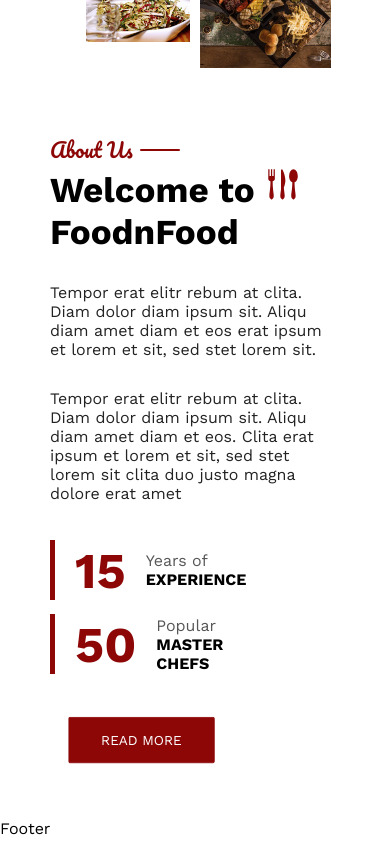
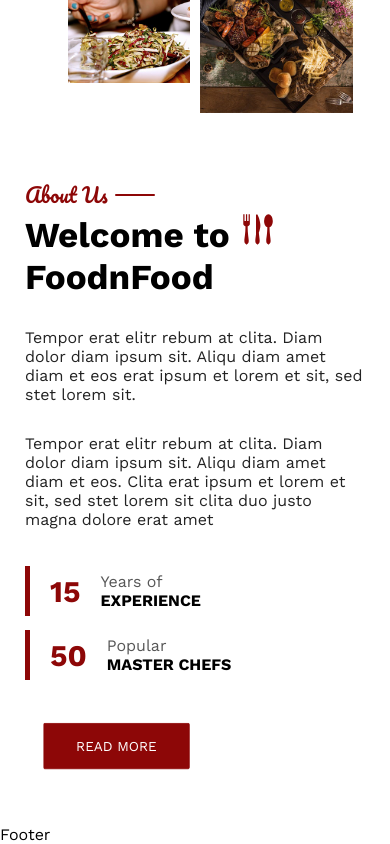
Before and after one commit to kamilrazadev/aidTech_Restaurant-Site, a React (Vite) app: page / in a window 390 px wide. Shown: the part 2126-2970 px from the top of the page. Built offline with nearby package versions, Linux system fonts and the light colour scheme.

Commit message:
About Section Completed with Fully Responsive

```diff
--- a/src/Components/Component.css
+++ b/src/Components/Component.css
@@ -128,6 +128,11 @@ nav {
 
 @media (max-width: 510px) {
     .about-card {
+        height: 50px;
+        width: auto;
         margin: 7px 0;
     }
+    .about-card > h1 {
+        font-size: 30px;
+    }
 }
--- a/src/Pages/Pages.css
+++ b/src/Pages/Pages.css
@@ -225,4 +225,7 @@
     .about-cards-div {
         flex-direction: column;
     }
+    .about-section {
+        padding: 0 25px;
+    }
 }
```
